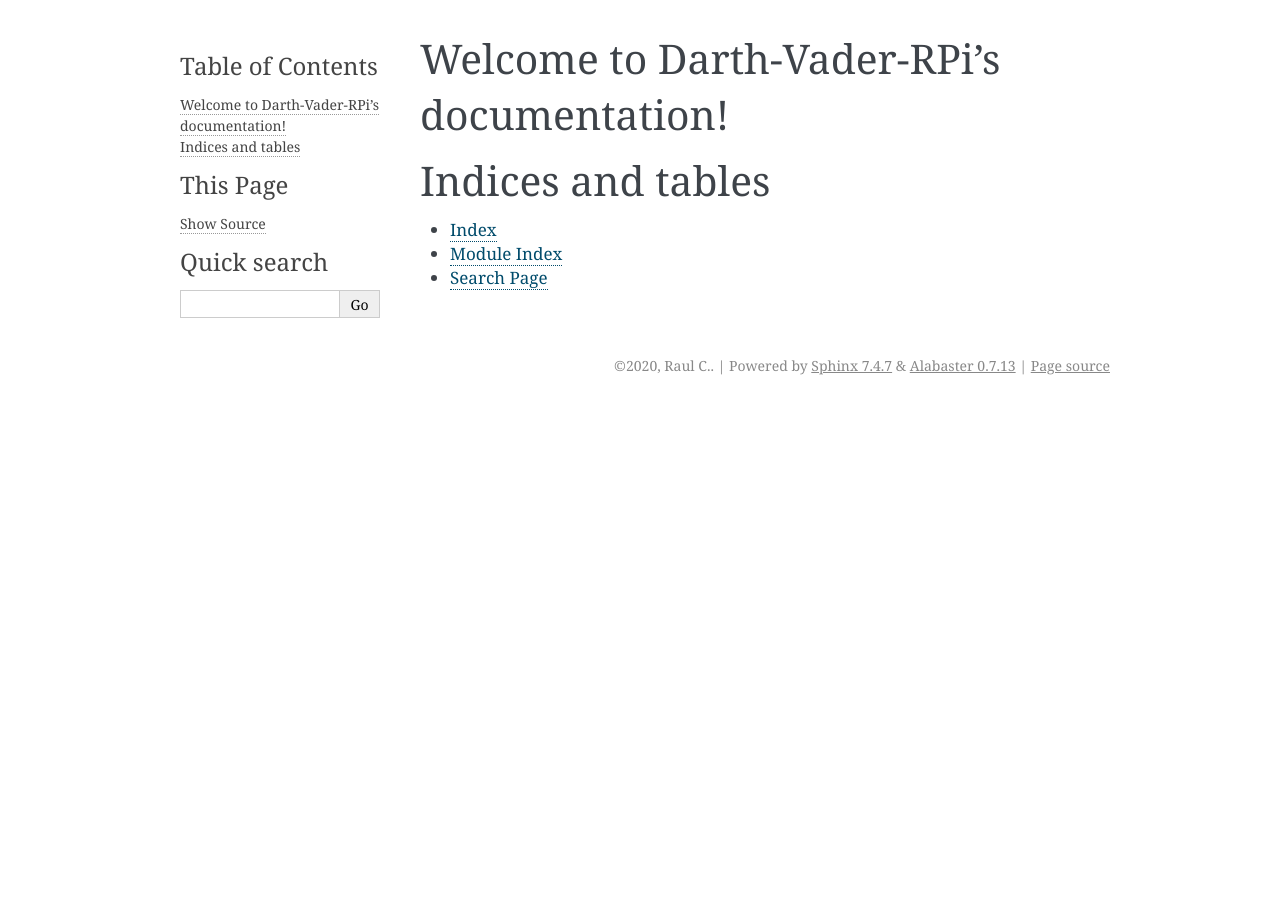
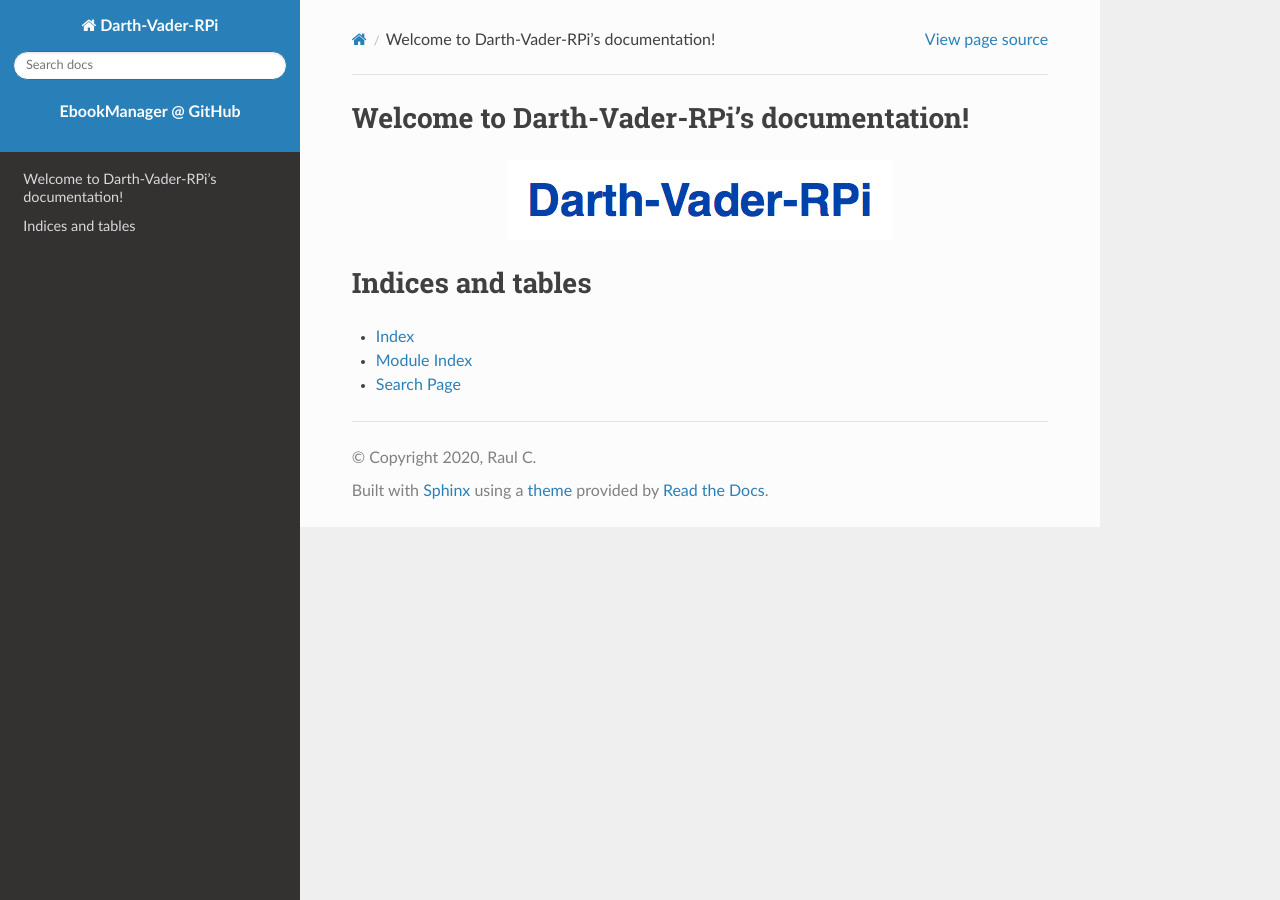
Before and after one commit to raul23/Darth-Vader-RPi, a Sphinx documentation site: the page built from docs/index.rst, in a window 1280 px wide. Built offline with Sphinx 7.4.7 and the Read the Docs theme 2.0.0, drawn with Linux system fonts in a browser that asks for light colours; some of the changed lines change nothing that is shown.

Commit message:
Fix URLs

```diff
--- a/docs/conf.py
+++ b/docs/conf.py
@@ -3,6 +3,8 @@
 # This file only contains a selection of the most common options. For a full
 # list see the documentation:
 # https://www.sphinx-doc.org/en/master/usage/configuration.html
+import os
+import sys
 
 # -- Path setup --------------------------------------------------------------
 
@@ -10,16 +12,14 @@
 # add these directories to sys.path here. If the directory is relative to the
 # documentation root, use os.path.abspath to make it absolute, like shown here.
 #
-# import os
-# import sys
-# sys.path.insert(0, os.path.abspath('.'))
-
+sys.path.insert(0, os.path.abspath('../'))
+sys.path.insert(0, os.path.abspath('../darth_vader_rpi'))
 
 # -- Project information -----------------------------------------------------
 
 project = 'Darth-Vader-RPi'
-copyright = '2020, Raul C.'
-author = 'Raul C.'
+copyright = '2020, Raul C'
+author = 'Raul C'
 
 # The full version, including alpha/beta/rc tags
 release = '0.1'
@@ -27,11 +27,38 @@ release = '0.1'
 
 # -- General configuration ---------------------------------------------------
 
+# The master toctree document.
+master_doc = 'index'
+
 # Add any Sphinx extension module names here, as strings. They can be
 # extensions coming with Sphinx (named 'sphinx.ext.*') or your custom
 # ones.
 extensions = [
+    'sphinx.ext.autodoc',
+    'sphinx.ext.coverage',
+    'sphinx.ext.intersphinx',
+    'sphinx.ext.napoleon',
+    'sphinx.ext.viewcode',
+    'sphinx_rtd_theme'
 ]
+
+autodoc_mock_imports = ['pyutils']
+
+# This value controls the docstrings inheritance. Default is True.
+# Ref.: https://bit.ly/2ofNvGi
+# autodoc_inherit_docstrings = False
+napoleon_google_docstring = False
+# If False, no cross-referencing with Python types
+napoleon_use_param = True
+napoleon_use_ivar = True
+
+source_suffix = '.rst'
+# source_suffix = ['.rst', '.md']
+
+# Example configuration for intersphinx: refer to the Python standard library.
+intersphinx_mapping = {
+    'python': ('https://docs.python.org/3', None),
+    'pyutils': ('https://py-common-utils.readthedocs.io/en/latest', None)}
 
 # Add any paths that contain templates here, relative to this directory.
 templates_path = ['_templates']
@@ -41,13 +68,21 @@ templates_path = ['_templates']
 # This pattern also affects html_static_path and html_extra_path.
 exclude_patterns = []
 
+# The default options for autodoc directives. They are applied to all autodoc
+# directives automatically.
+# Ref.: https://bit.ly/2mt4jsP
+autodoc_default_options = {
+    # 'private-members': True,
+    'inherited-members': True
+}
+
 
 # -- Options for HTML output -------------------------------------------------
 
 # The theme to use for HTML and HTML Help pages.  See the documentation for
 # a list of builtin themes.
 #
-html_theme = 'alabaster'
+html_theme = 'sphinx_rtd_theme'
 
 # Add any paths that contain custom static files (such as style sheets) here,
 # relative to this directory. They are copied after the builtin static files,
--- a/docs/index.rst
+++ b/docs/index.rst
@@ -5,6 +5,10 @@
 
 Welcome to Darth-Vader-RPi's documentation!
 ===========================================
+
+.. raw:: html
+
+   <p align="center"><img src=_static/images/Darth_Vader_RPi_logo.png></p>
 
 .. toctree::
    :maxdepth: 2
--- /dev/null
+++ b/docs/requirements.txt
@@ -0,0 +1,2 @@
+sphinx>=2.2.0
+sphinx_rtd_theme>=0.4.3
```
